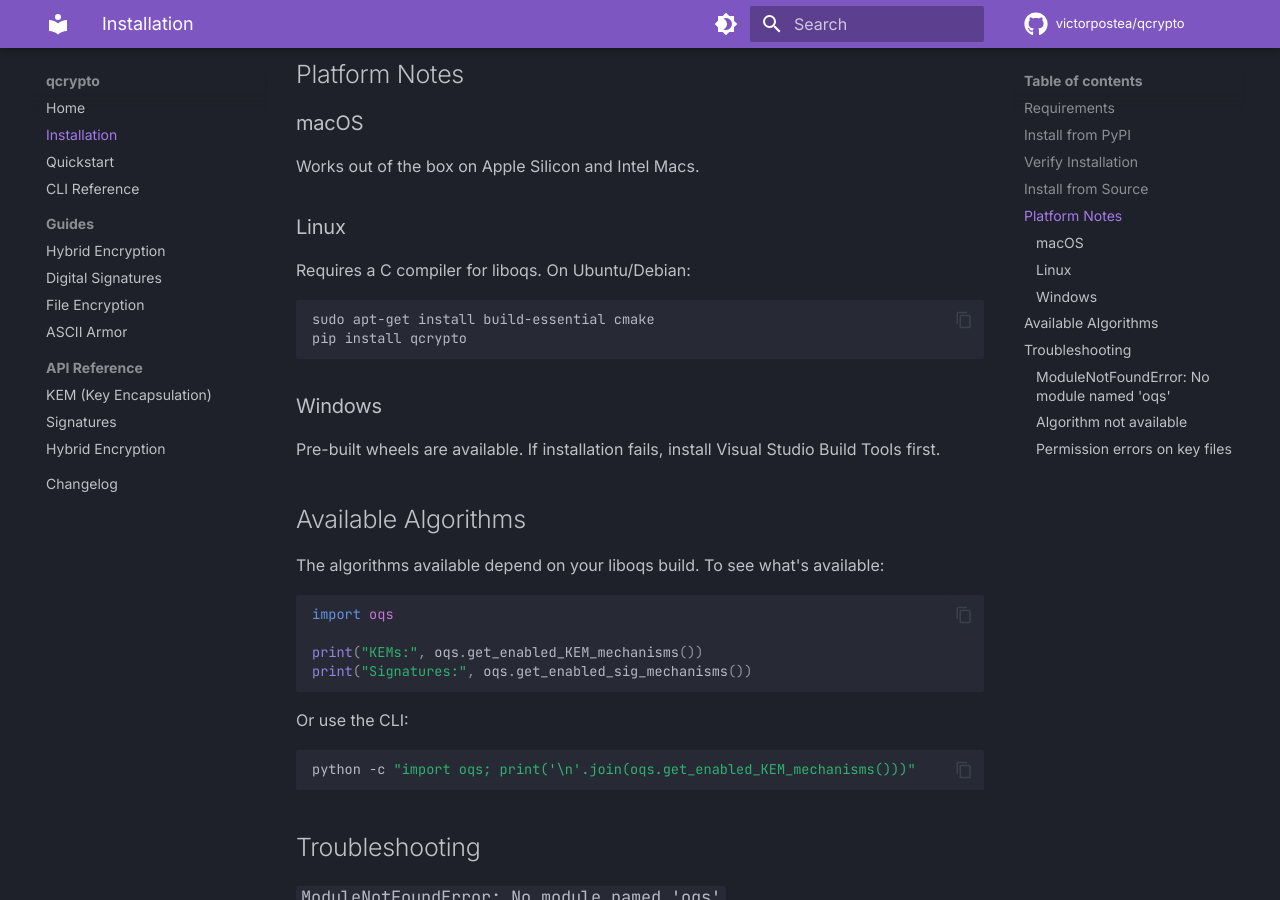
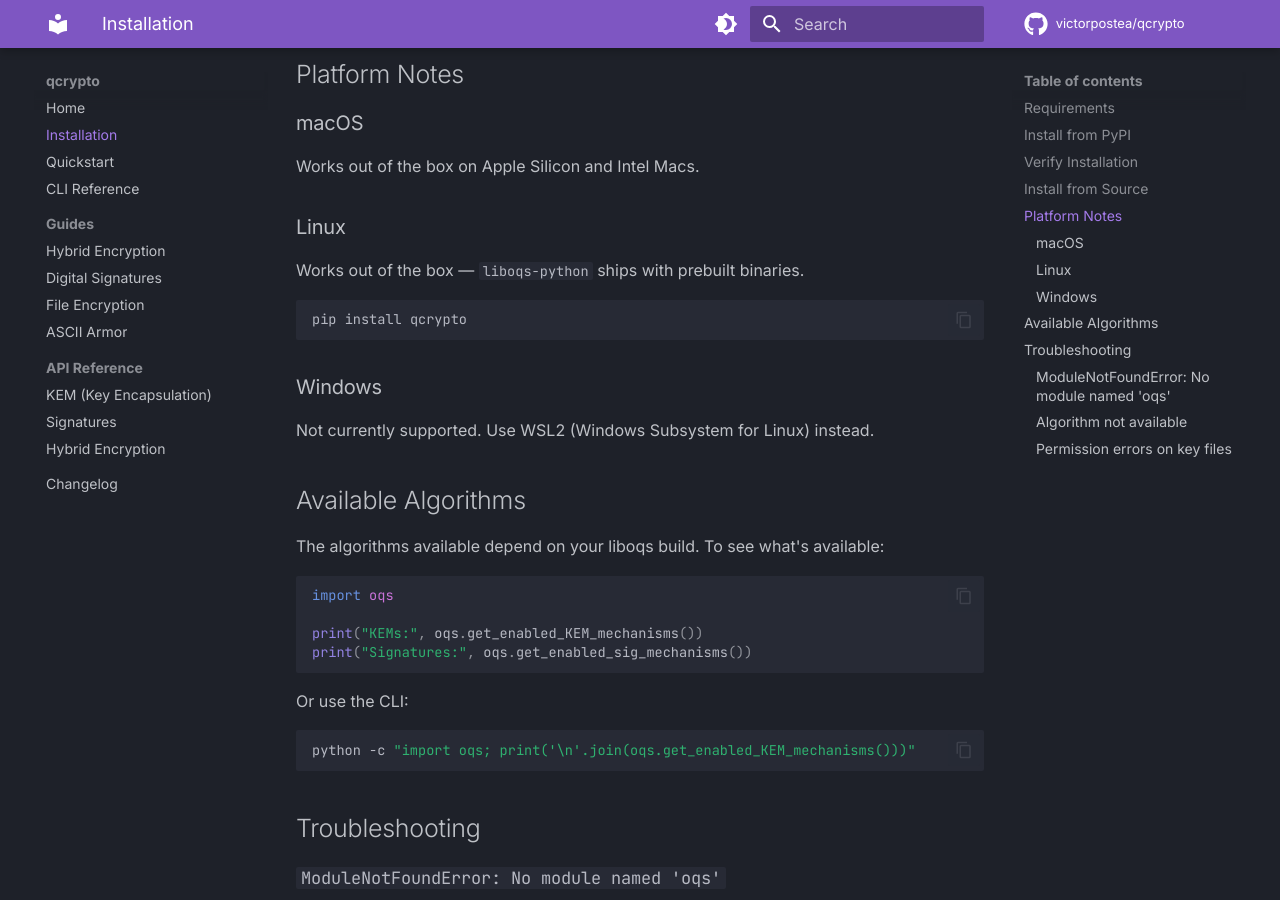
Before and after one commit to victorpostea/qcrypto-docs, an MkDocs documentation site: the page built from docs/installation.md, in a window 1280 px wide and 900 px high, scrolled down 918 px. Built offline with MkDocs 1.6.1 and Material for MkDocs 9.7.7, drawn with Linux system fonts in a browser that asks for light colours; comment, search, counter and statistics services are not loaded.

Commit message:
fixed installation instructions

````diff
--- a/docs/installation.md
+++ b/docs/installation.md
@@ -44,16 +44,15 @@ Works out of the box on Apple Silicon and Intel Macs.
 
 ### Linux
 
-Requires a C compiler for liboqs. On Ubuntu/Debian:
+Works out of the box — `liboqs-python` ships with prebuilt binaries.
 
 ```bash
-sudo apt-get install build-essential cmake
 pip install qcrypto
 ```
 
 ### Windows
 
-Pre-built wheels are available. If installation fails, install Visual Studio Build Tools first.
+Not currently supported. Use WSL2 (Windows Subsystem for Linux) instead.
 
 ## Available Algorithms
 
````
